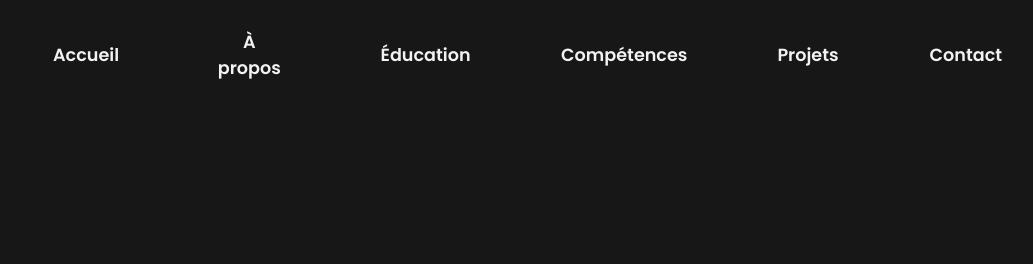
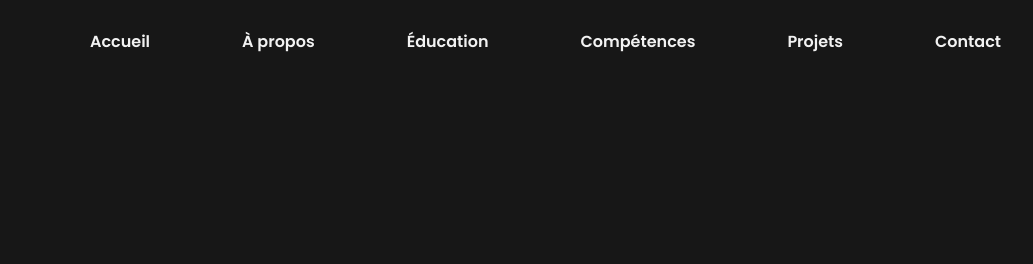
Before and after one commit to Aminechkcyb/Aminechkcyb.github.io, a plain HTML site: page index.html in a window 1280 px wide. Shown: the top 264 px of the page, without its empty margins (83-1116 px from the left). Drawn offline with Linux system fonts and the light colour scheme.

Commit message:
update fontsize

```diff
--- a/home.css
+++ b/home.css
@@ -42,7 +42,7 @@ body {
 
 .navbar a {
   display: block;
-  font-size: 110%;
+  font-size: 100%;
   overflow: hidden;
   color: #f2f2f2;
   text-align: center;
```
